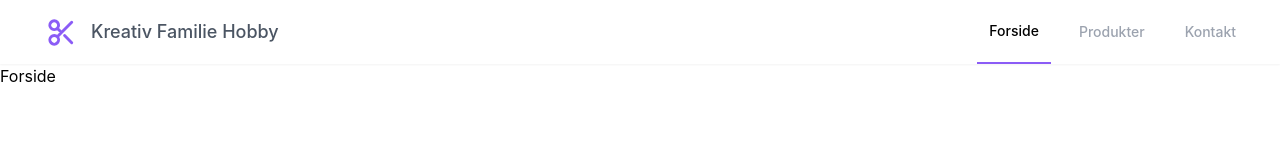
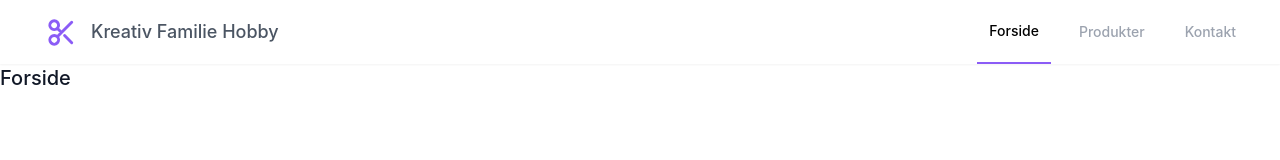
Before and after one commit to RoWaBo/familie-hobby-next-app, a Next.js app: page / in a window 1280 px wide. Shown: the top 160 px of the page. Built offline with nearby package versions, Linux system fonts and the light colour scheme.

Commit message:
Added custom classes to headings in global.css

```diff
--- a/styles/globals.css
+++ b/styles/globals.css
@@ -18,3 +18,19 @@ a {
 * {
   box-sizing: border-box;
 }
+
+@layer base {
+  h1 {
+    @apply text-xl font-medium text-gray-900
+  }
+  h2, h3, h4 {
+    @apply text-lg font-medium text-gray-900
+  }
+  p {
+    @apply text-gray-600 text-sm
+  }
+  /* ul {
+    @apply list-disc
+  } */
+
+}
```
